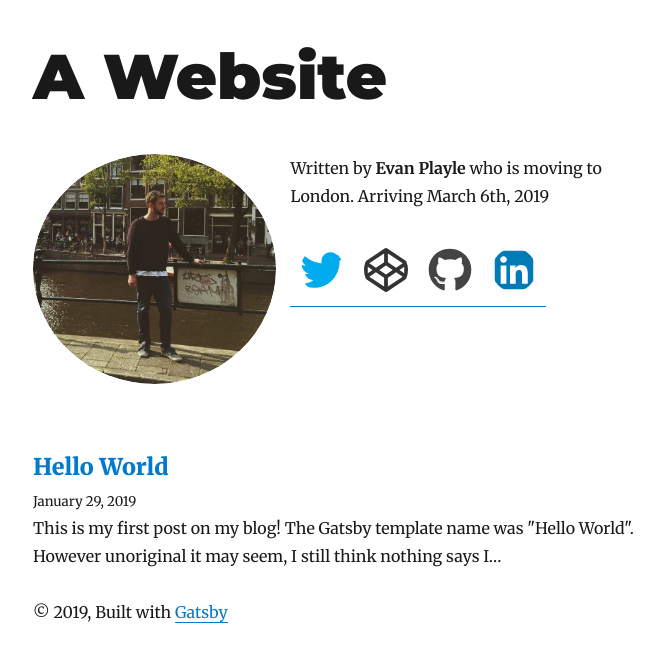
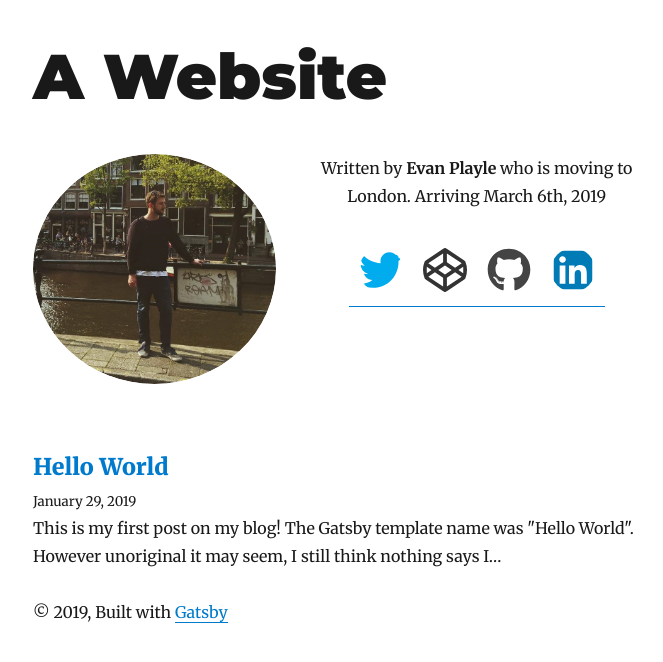
Before and after one commit to Ampersandme/Ampersandme.github.io, a Gatsby site: page / in a window 1280 px wide. Shown: the whole page, without its empty margins (292-955 px from the left). Built offline with nearby package versions, Linux system fonts and the light colour scheme; Gatsby itself is replaced by a stand-in of ours; some packages are replaced by stand-ins of ours.

Commit message:
fix bio.js, center icon elements

```diff
--- a/package.json
+++ b/package.json
@@ -33,6 +33,7 @@
     "react-helmet": "^5.2.0",
     "react-icons": "^3.3.0",
     "react-typography": "^0.16.13",
+    "sharp": "^0.21.3",
     "typeface-merriweather": "0.0.43",
     "typeface-montserrat": "0.0.43",
     "typography": "^0.16.17",
--- a/src/components/Bio.js
+++ b/src/components/Bio.js
@@ -5,6 +5,7 @@ import { FaTwitter, FaLinkedin, FaGithub, FaCodepen } from "react-icons/fa";
 import styles from "../styles/link.module.css"
 
 import { rhythm } from '../utils/typography'
+import { red } from 'ansi-colors';
 
 function Bio() {
   return (
@@ -32,7 +33,12 @@ function Bio() {
                 borderRadius: `50%`,
               }}
             />
-            <div>
+            <div
+              style={{
+                textAlign: `center`,
+
+              }}
+            >
               <p>
                 Written by <strong>{author}</strong> who is moving to London. Arriving March 6th, 2019
                 {` `}
--- a/src/styles/link.module.css
+++ b/src/styles/link.module.css
@@ -1,3 +1,7 @@
+div {
+    justify-content: space-between;
+}
+
 .icon{
     transition: color 0.5s,background-color 0.5s;
     padding:10px;
```
Also changed, not shown: 1 other file.
